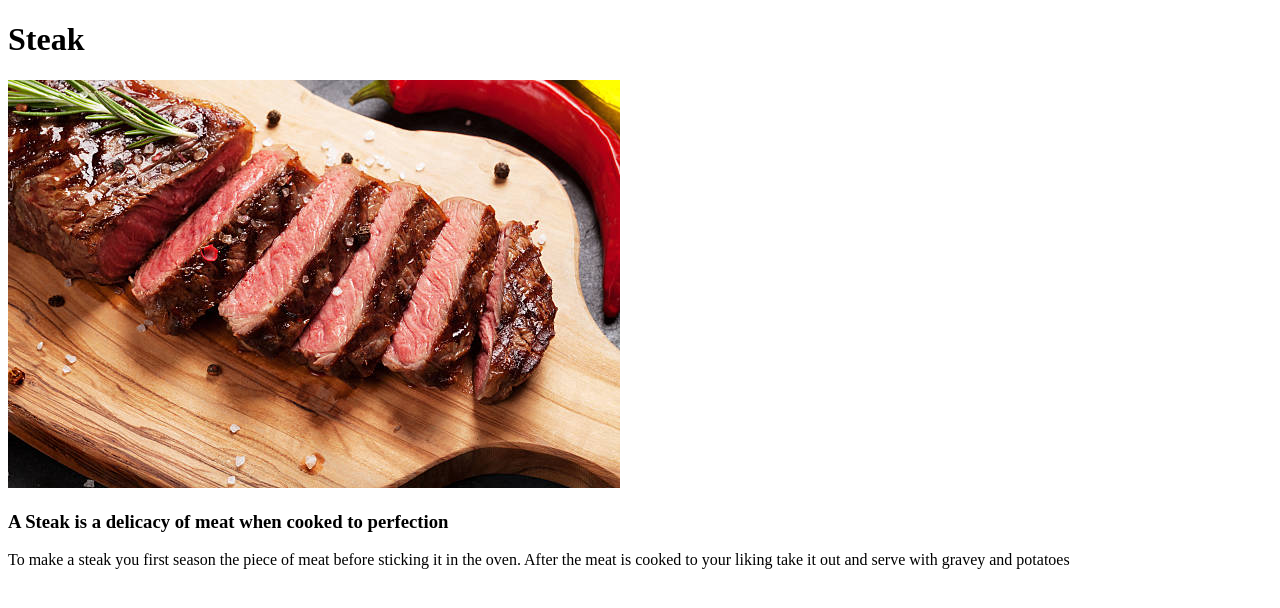
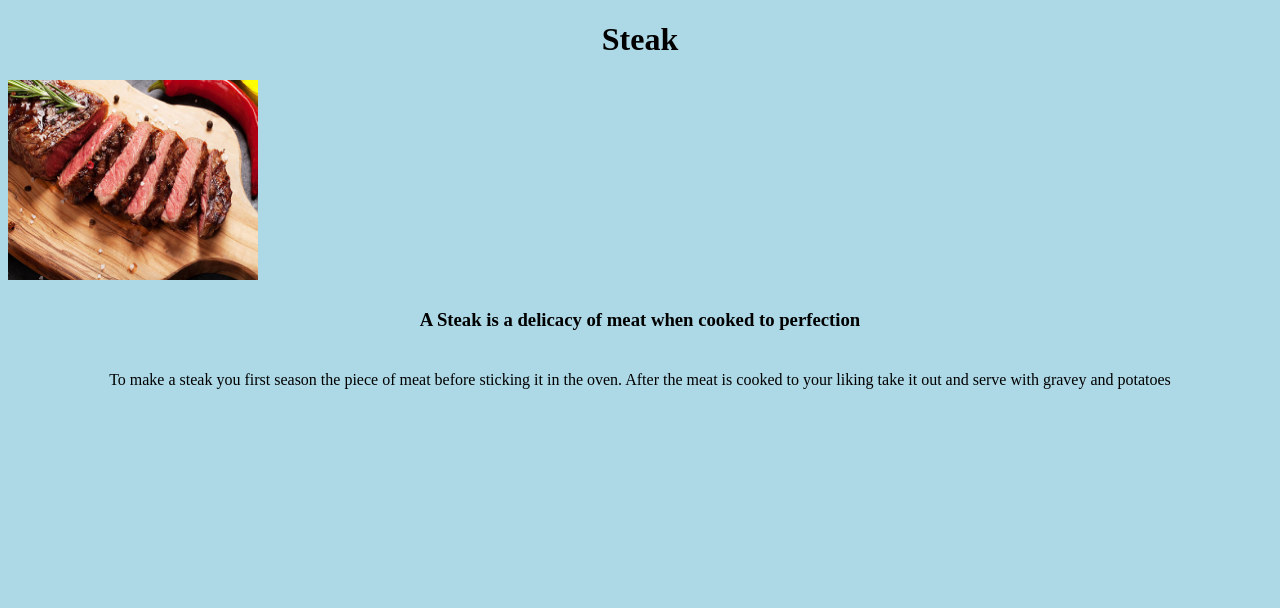
Before and after one commit to Paddy-McG/odin-recipes, a plain HTML site: page recipes/steak.html in a window 1280 px wide. Drawn offline with Linux system fonts and the light colour scheme; files that its build step writes are made by us from their sources.

Commit message:
adding CSS to all files

```diff
--- a/recipes.css
+++ b/recipes.css
@@ -0,0 +1,28 @@
+body {
+    background-color: lightblue;
+}
+
+h1 {
+    text-align: center;
+    font-weight: bold;
+    font-family: 'Times New Roman', Times, serif;
+}
+
+h3 {
+    margin: 25px;
+    text-align: center;
+}
+
+a {
+    text-decoration: none;
+    color: wheat;
+}
+p {
+    text-align: center;
+    margin: 40px;
+}
+img {
+    text-align: center;
+    height: 200px;
+    width: 250px;
+}
--- a/recipes/steak.html
+++ b/recipes/steak.html
@@ -2,7 +2,7 @@
 <html lang="en">
     <head>
         <meta charset="UFT-8">
-        <link rel="stylesheet" href="recipes.css">
+        <link rel="stylesheet" href="../recipes.css">
         <title>Steak reciepe</title>
     </head>
     <body>
```
Also changed, not shown: recipes/chicken.html (+1 -1 lines).
